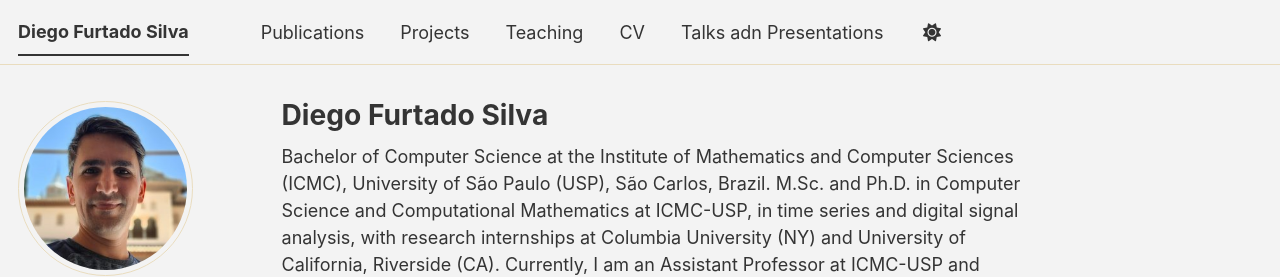
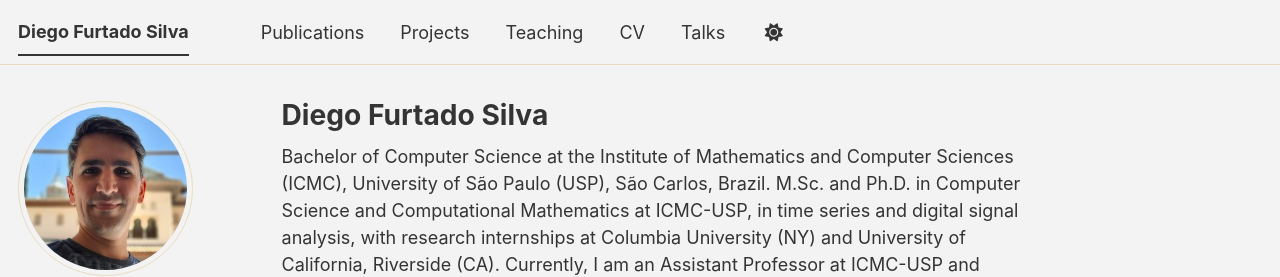
Before and after one commit to diegofurts/diegofurts.github.io, a Jekyll site: the page built from _pages/about.md, in a window 1280 px wide. Shown: the top 277 px of the page. Built offline with Jekyll 4.4.1, drawn with Linux system fonts in a browser that asks for light colours; some web fonts are replaced; a script bundle is joined from its source files by our own code; library files that are not in the unit come from our copies.

Commit message:
Update navigation.yml

```diff
--- a/_data/navigation.yml
+++ b/_data/navigation.yml
@@ -23,5 +23,5 @@ main:
   # - title: "CV"
   #   url: /cv-json/
 
-  - title: "Talks adn Presentations"
+  - title: "Talks"
     url: /talks/
```
